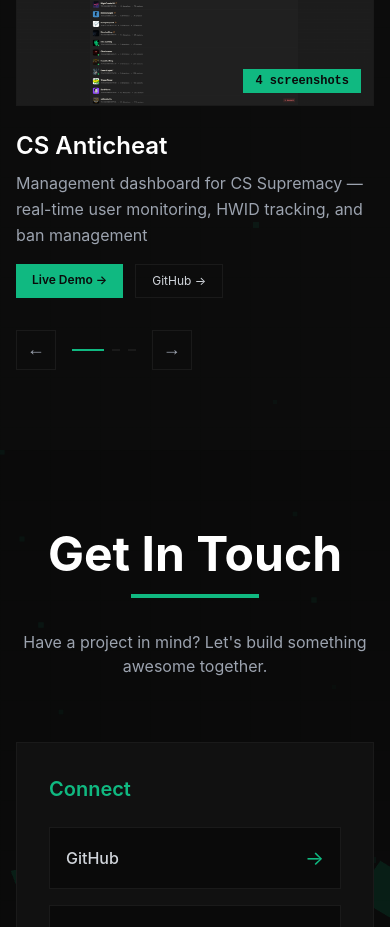
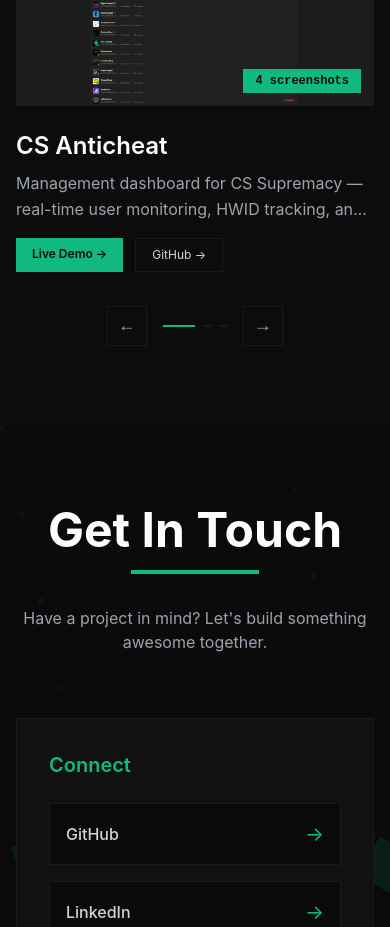
Before and after one commit to clock/site, a React (Vite) app: page / in a window 390 px wide. Shown: the part 4363-5290 px from the top of the page. Built offline with nearby package versions, Linux system fonts and the light colour scheme.

Commit message:
fix carousel controls shifting, card hover delay, mobile centering

```diff
--- a/src/sections/Projects.tsx
+++ b/src/sections/Projects.tsx
@@ -98,8 +98,8 @@
   {
     title: 'tracker.gd',
     description: 'Geometry Dash stat tracking site with player comparisons and customizable graphs',
-    thumbnail: `${BASE}tracker-gd/home.png`,
-    images: [`${BASE}tracker-gd/home.png`, `${BASE}tracker-gd/main.png`],
+    thumbnail: `${BASE}tracker-gd/main.png`,
+    images: [`${BASE}tracker-gd/main.png`, `${BASE}tracker-gd/home.png`],
     demo: 'https://tracker.gd',
   },
   {
@@ -167,10 +167,10 @@
               <motion.div
                 key={index}
                 initial={{ opacity: 0, y: 30 }}
-                whileInView={{ opacity: 1, y: 0 }}
+                whileInView={{ opacity: 1, y: 0, transition: { duration: 0.5, delay: index * 0.1 } }}
                 viewport={{ once: true }}
-                transition={{ duration: 0.5, delay: index * 0.1 }}
-                whileHover={{ y: -5 }}
+                transition={{ duration: 0.2 }}
+                whileHover={{ y: -5, transition: { duration: 0.2, delay: 0 } }}
                 onMouseEnter={() => setHoveredCardIndex(index)}
                 onMouseLeave={() => setHoveredCardIndex(null)}
               >
@@ -275,7 +275,8 @@
               )}
             </div>
 
-            {/* Site info */}
+            {/* Site info - fixed height so controls never shift */}
+            <div className="relative h-[144px] md:h-[96px] overflow-hidden">
             <AnimatePresence mode="wait" initial={false}>
               <motion.div
                 key={activeIndex}
@@ -283,11 +284,11 @@
                 animate={{ opacity: 1, y: 0 }}
                 exit={{ opacity: 0, y: -4 }}
                 transition={{ duration: 0.2 }}
-                className="flex flex-col md:flex-row md:items-start md:justify-between gap-4"
+                className="absolute inset-x-0 top-0 flex flex-col md:flex-row md:items-start md:justify-between gap-4"
               >
                 <div>
                   <h3 className="text-white font-semibold text-2xl mb-2">{site.title}</h3>
-                  <p className="text-gray-400 leading-relaxed max-w-xl">{site.description}</p>
+                  <p className="text-gray-400 leading-relaxed max-w-xl line-clamp-2">{site.description}</p>
                 </div>
                 <div className="flex gap-3 flex-shrink-0 md:items-start">
                   {site.demo && (
@@ -313,9 +314,10 @@
                 </div>
               </motion.div>
             </AnimatePresence>
+            </div>
 
             {/* Carousel controls */}
-            <div className="flex items-center gap-4 mt-8">
+            <div className="flex items-center justify-center md:justify-start gap-4 mt-8">
               <button
                 onClick={() => navigate(-1)}
                 className="w-10 h-10 border border-border-dark flex items-center justify-center text-gray-400 hover:text-accent hover:border-accent transition-all font-mono text-lg"
```
